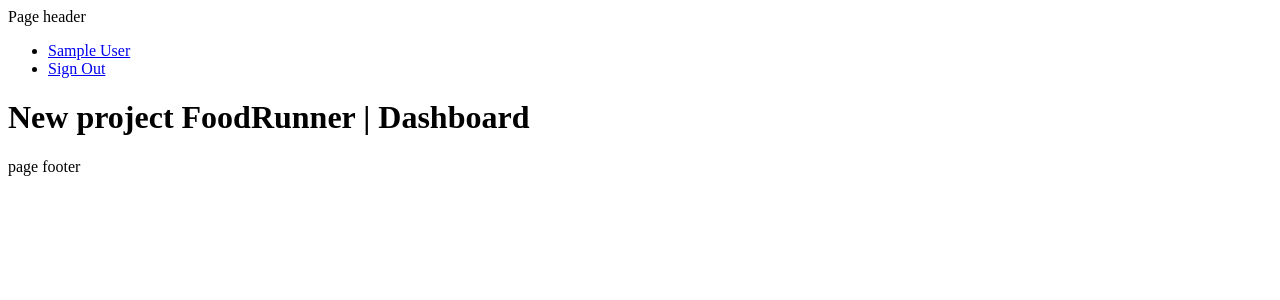
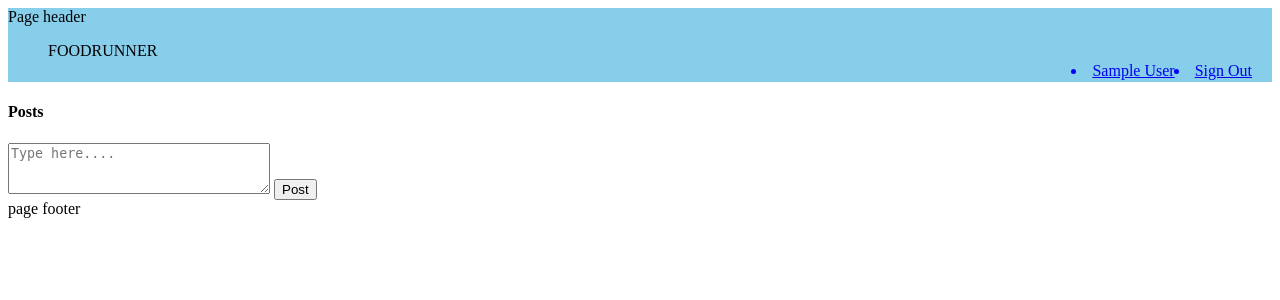
Before and after one commit to roushan299/project, a Node server app: page / in a window 1280 px wide. Shown: the top 300 px of the page. Run offline with Node 20, Linux system fonts and the light colour scheme; the visitor is signed in with stand-in values (Sample User, id 1); some libraries are stand-ins or nearby versions.

Commit message:
post cretion and saved to db

```diff
--- /dev/null
+++ b/assets/css/header.css
@@ -0,0 +1,23 @@
+header{
+    background-color: skyblue;
+}
+
+ul{
+    display: flex;
+    justify-content: space-between;
+    background-color: skyblue;
+    text-align: center;
+}
+section{
+    height: 20px;
+    display: flex;
+    justify-content:space-around;
+    font-size: medium;
+    color: blue;
+    margin: 5px;
+    padding: 5px;
+}
+li{
+    margin: 5px;
+    padding: 5px;
+}
--- a/routes/index.js
+++ b/routes/index.js
@@ -5,6 +5,7 @@ const homeController = require('../controllers/home_controller');
 console.log("######Router is loaded########");
 router.get('/',homeController.home);
 router.use('/users', require('./users'));
+router.use('/post', require('./post'));
 //for any further routes access from here
 //router.use('/routerName', require('./routerfile'));
 
--- a/views/_header.ejs
+++ b/views/_header.ejs
@@ -1,7 +1,9 @@
-
+<link rel="stylesheet" type="text/css" href="/css/header.css">
 <header>
     Page header
     <ul>
+        <div> FOODRUNNER</div>
+        <section>
         <% if(locals.user) {%>
         <li>
             <a href = "/users/profile">
@@ -19,5 +21,6 @@
         <a href ="/users/sign-up">Sign-Up</a>
     </li>
     <% } %>
+</section>
     </ul>
 </header>
--- a/views/home.ejs
+++ b/views/home.ejs
@@ -7,8 +7,12 @@
     <title><%=title%></title>
 </head>
 <body>
-
-    <h1>New project  <%= title %></h1>
-
+<div id = "feed-posts">
+    <h4>Posts</h4>
+    <form action="post/create" id = "new-post-form" method="POST">
+        <textarea name="content" cols="30"rows="3" placeholder="Type here...."></textarea>
+        <input type="submit" value="Post">
+    </form>
+</div>
 </body>
 </html>
```
Also changed, not shown: controllers/post_controller.js (added, +14 -0 lines), models/post.js (added, +16 -0 lines), routes/post.js (added, +8 -0 lines).
